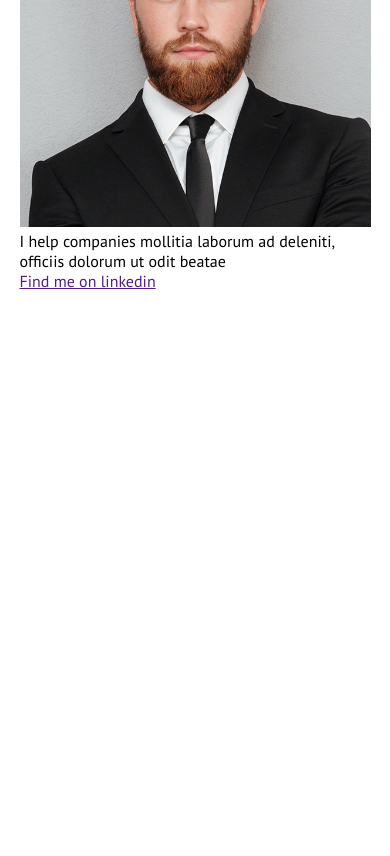
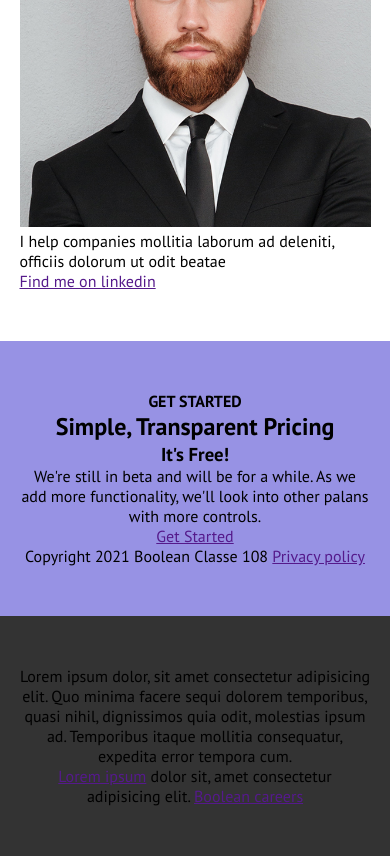
Before and after one commit to MarcoGranata9/htmlcss-responsive-layout, a plain HTML site: page index.html in a window 390 px wide. Shown: the part 4761-5617 px from the top of the page. Before the commit the page ends 5102 px from the top, so only its background shows below. Drawn offline with Linux system fonts and the light colour scheme.

Commit message:
add: CTA section structure, footer structure and their media query

```diff
--- a/css/style.css
+++ b/css/style.css
@@ -183,3 +183,31 @@ header ul {
         width: 30%;
     }
 }
+
+/* CTA section */
+
+.cta-container {
+    width: 90%;
+    margin: 0 auto;
+    text-align: center;
+}
+
+@media screen and (min-width: 768px) {
+    .cta-container {
+        width: 70%;
+        margin: 0 auto;
+    }
+}
+
+@media screen and (min-width: 992px) {
+    .cta-container {
+        width: 50%;
+        margin: 0 auto;
+    }
+}
+
+/* Footer */
+
+footer {
+    background-color: var(--black);
+}
--- a/index.html
+++ b/index.html
@@ -179,7 +179,16 @@
     <!-- /About us section -->
 
     <!-- CTA section -->
-    <section></section>
+    <section class="bg-violet section-padding">
+        <div class="cta-container">
+            <h4>GET STARTED</h4>
+            <h2>Simple, Transparent Pricing</h2>
+            <h3>It's Free!</h3>
+            <p>We're still in beta and will be for a while. As we add more functionality, we'll look into other palans with more controls.</p>
+            <a href="">Get Started</a>
+            <p>Copyright 2021 Boolean Classe 108 <a href="">Privacy policy</a></p>
+        </div>
+    </section>
     <!-- /CTA section -->
 
     </main>
@@ -187,8 +196,12 @@
 
     <!-- Footer -->
     <footer>
+        <div class="cta-container section-padding">
+            <p>Lorem ipsum dolor, sit amet consectetur adipisicing elit. Quo minima facere sequi dolorem temporibus, quasi nihil, dignissimos quia odit, molestias ipsum ad. Temporibus itaque mollitia consequatur, expedita error tempora cum.</p>
+            <p><a href="">Lorem ipsum</a> dolor sit, amet consectetur adipisicing elit. <a href="">Boolean careers</a></p>
+        </div>
+    </footer>
 
-    </footer>
     <!-- /Footer -->
 </body>
 </html>
```
